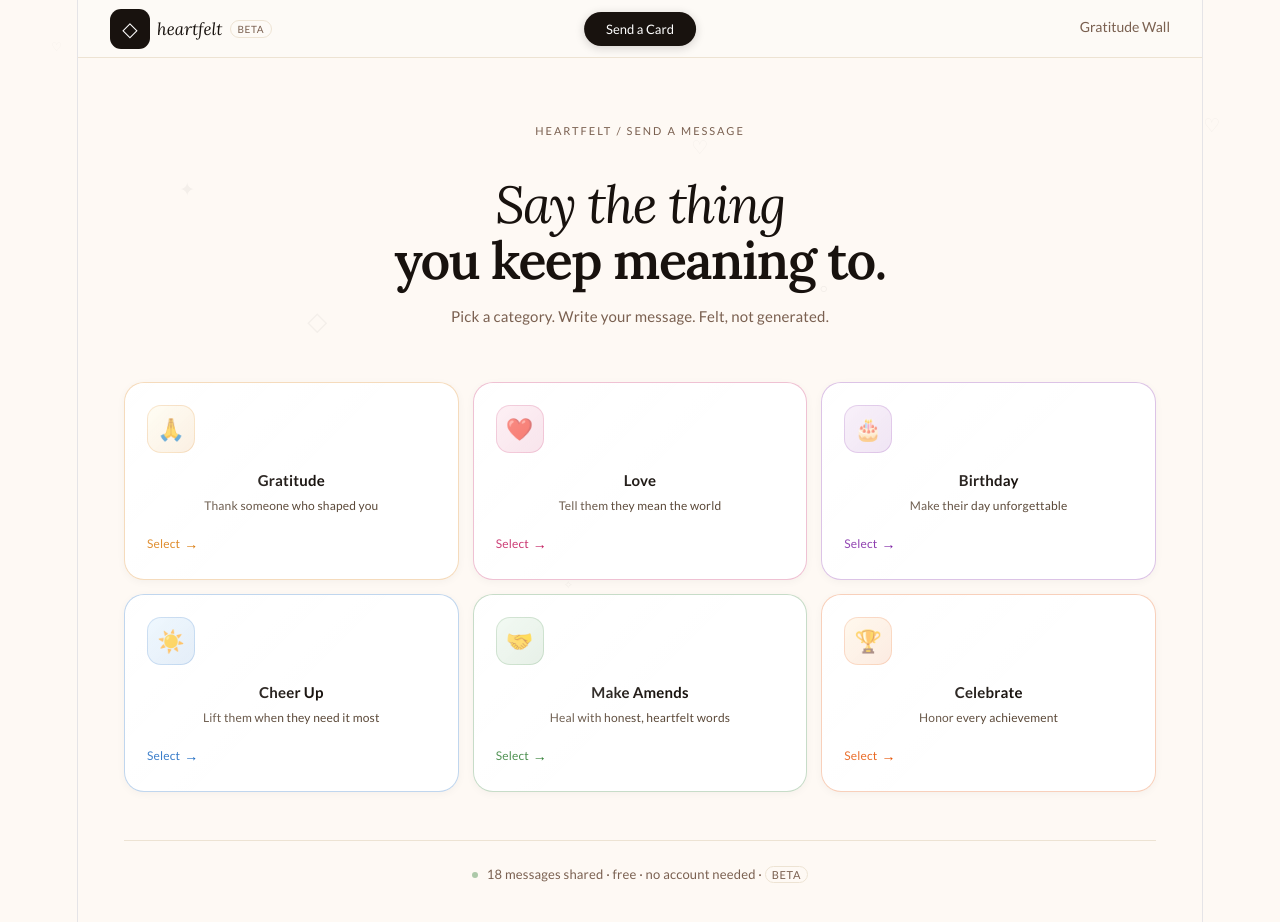
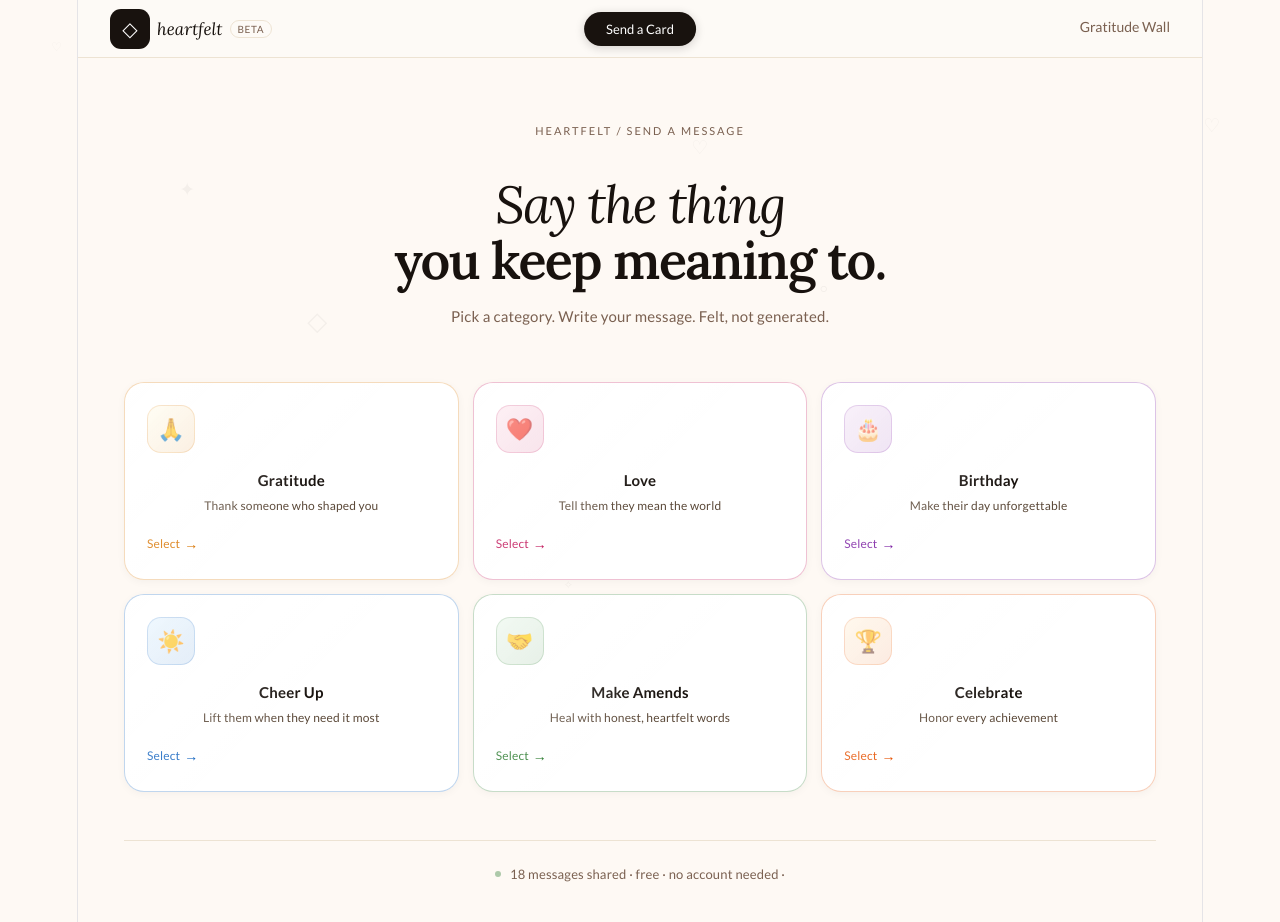
Before and after one commit to soak-ai/vitejs-vite-rvmejbwy, a React (Vite) app: page / in a window 1280 px wide. Shown: the top 922 px of the page. Built offline with nearby package versions, Linux system fonts and the light colour scheme.

Commit message:
Update App.jsx

```diff
--- a/src/App.jsx
+++ b/src/App.jsx
@@ -186,10 +186,11 @@ const Styles = () => (
       .compose-grid { grid-template-columns: 1fr !important; }
       .compose-preview { position: static !important; }
     }
-    @media (max-width: 680px) {
-      .nav-wrap { padding: 0 12px !important; }
-      .page-wrap { padding: 0 16px !important; }
-    }
+   @media (max-width: 680px) {
+  .nav-logo-beta { display: none !important; }
+  .nav-wrap { padding: 0 12px !important; }
+  .page-wrap { padding: 0 16px !important; }
+}
     /* Mobile: single column for cat cards and wall — one card at a time, calm feel */
     @media (max-width: 700px) {
       .cat-grid { grid-template-columns: 1fr !important; gap: 12px !important; }
@@ -200,7 +201,10 @@ const Styles = () => (
       .share-row { flex-direction: column !important; }
       .share-row button { width: 100%; justify-content: center; }
     }
-
+.footer-beta { display: inline; }
+@media (min-width: 681px) {
+  .footer-beta { display: none; }
+}
     /* ── STEP DOT ── */
     .step-dot {
       width: 28px; height: 28px; border-radius: 50%;
@@ -965,7 +969,7 @@ export default function Heartfelt() {
               <div style={{ marginTop:48, paddingTop:20, borderTop:"1px solid var(--sand-200)", display:"flex", alignItems:"center", justifyContent:"center", gap:9 }}>
                 <span style={{ width:6, height:6, borderRadius:"50%", background:"#2e7d32", display:"inline-block", animation:"blinkDot 2.4s ease-in-out infinite" }}/>
                 <span style={{ fontSize:13, color:"var(--ink-3)" }}>
-{totalMessages} messages shared · free · no account needed · <span style={{ fontSize:11, color:"var(--ink-3)", border:"1px solid var(--sand-200)", borderRadius:999, padding:"1px 6px", letterSpacing:".06em" }}>BETA</span>
+{totalMessages} messages shared · free · no account needed · <span className="footer-beta" style={{ fontSize:11, color:"var(--ink-3)", border:"1px solid var(--sand-200)", borderRadius:999, padding:"1px 6px", letterSpacing:".06em" }}>BETA</span>
                 </span>
               </div>
             </div>
```
